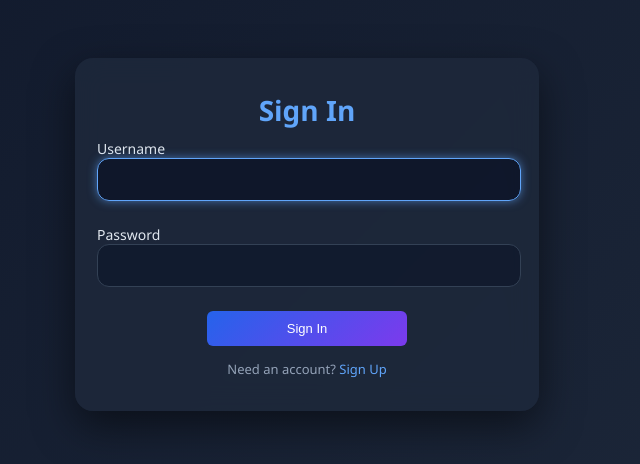
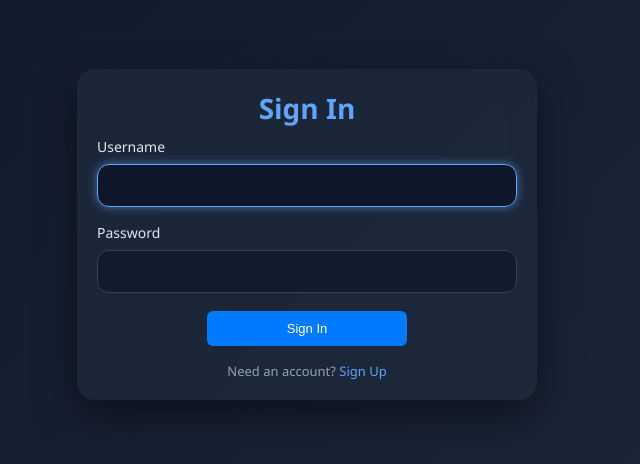
Before and after one commit to nishantnandeshwar/define-poc01, a React (Create React App) app: page / in a window 1280 px wide. Shown: the part 166-630 px from the top of the page, without its empty margins (333-973 px from the left). Built offline with nearby package versions, Linux system fonts and the light colour scheme.

Commit message:
new router component UI update

```diff
--- a/src/pages/login/Login.css
+++ b/src/pages/login/Login.css
@@ -1,5 +1,3 @@
-
-
 .auth-wrap {
   display: flex;
   justify-content: center;
@@ -10,23 +8,16 @@
   box-sizing: border-box;
 }
 
-
 .card {
   background: rgba(30, 41, 59, 0.85);
   backdrop-filter: blur(14px);
   border-radius: 18px;
-  padding: 33px 22px;
+  padding: 20px 20px;
   width: 100%;
   max-width: 420px;
   box-shadow: 0 15px 40px rgba(0, 0, 0, 0.5);
   transition: transform 0.3s ease, box-shadow 0.3s ease;
 }
-
-/* .card:hover {
-  transform: translateY(-6px);
-  box-shadow: 0 25px 60px rgba(0, 0, 0, 0.7);
-} */
-
 
 .card-header h2 {
   margin: 0 0 10px;
@@ -43,6 +34,10 @@
   text-align: center;
 }
 
+.form {
+  display: flex;
+  flex-direction: column;
+}
 
 .form label {
   display: block;
@@ -52,19 +47,18 @@
   font-size: 14px;
 }
 
-
 .form input {
-  width: 100%;
-  padding: 12px 14px;
-  margin-bottom: 18px;
+  padding: 12px 10px;
+  margin-bottom: 16px;
   border: 1px solid #334155;
-  border-radius: 10px;
-  background: rgba(15, 23, 42, 0.7);
-  color: #e2e8f0;
+  border-radius: 12px;
+  background: rgba(15, 23, 42, 0.75);
+  color: #E2E8F0;
   font-size: 15px;
   outline: none;
   transition: all 0.25s ease;
 }
+
 
 .form input:focus {
   border-color: #60a5fa;
@@ -72,20 +66,15 @@
   background: rgba(15, 23, 42, 0.9);
 }
 
-
 .btn {
-  display: inline-block;
-  width: 100%;
-  padding: 14px;
-  background: linear-gradient(135deg, #2563eb, #7c3aed);
+  display: block;
+  margin: 2px auto 2px auto;
+  padding: 10px 20px;
+  background-color: #007bff;
+  color: white;
   border: none;
-  border-radius: 10px;
-  color: white;
-  font-size: 16px;
-  font-weight: 600;
+  border-radius: 4px;
   cursor: pointer;
-  margin-top: 10px;
-  transition: all 0.3s ease;
 }
 
 /* .btn:hover {
@@ -148,25 +137,3 @@ a {
     padding: 12px;
   }
 }
-.form input {
-  width: 100%;
-  padding: 12px 1px;   /* reduce side padding */
-  margin-bottom: 16px;
-  border: 1px solid #334155;
-  border-radius: 12px;
-  background: rgba(15, 23, 42, 0.75);
-  color: #E2E8F0;
-  font-size: 15px;
-  outline: none;
-  transition: all 0.25s ease;
-}
-.btn {
-  display: block;
-  margin: 2px auto 2px auto;
-  padding: 10px 20px;
-  background-color: #007bff;
-  color: white;
-  border: none;
-  border-radius: 4px;
-  cursor: pointer;
-}
--- a/src/pages/login/Login.tsx
+++ b/src/pages/login/Login.tsx
@@ -64,6 +64,7 @@ export default function Login() {
 
           <label htmlFor="username">
             Username
+          </label>
           <input
             type="text"
             id="username"
@@ -73,10 +74,10 @@ export default function Login() {
             value={user}
             required
           />
-          </label>
 
           <label htmlFor="password">
             Password
+          </label>
           <input
             type="password"
             id="password"
@@ -84,7 +85,6 @@ export default function Login() {
             value={pwd}
             required
           />
-          </label>
 
           <button className="btn" type="submit">
             Sign In
--- a/src/pages/membershipDirectory/MembershipDirectory.css
+++ b/src/pages/membershipDirectory/MembershipDirectory.css
@@ -1,4 +1,3 @@
-
 .membership-container {
   height: 95vh;
   padding: 20px;
@@ -85,3 +84,17 @@ h2 {
   color: #1E293B;
   text-align: center;
 }
+.footer{
+  text-align: center;
+  padding: 10px;
+}
+.no-data {
+  display: flex;
+  justify-content: center;
+  align-items: center;
+  height: 120px; /* adjust as needed for vertical centering */
+  width: 100%;
+  text-align: center;
+  font-size: 18px;
+  color: #888;
+}
--- a/src/pages/membershipDirectory/MembershipDirectory.tsx
+++ b/src/pages/membershipDirectory/MembershipDirectory.tsx
@@ -12,18 +12,6 @@ type Member = {
   email: string;
   image?: string;
 };
-
-type DummyJsonResp = {
-  users: Member[];
-  total: number;
-  skip: number;
-  limit: number;
-};
-
-interface getMemberDataProps {
-  users: Member[];
-  total: number
-}
 
 const MembershipDirectory: React.FC = () => {
   const [membersList, setMembersList] = useState<Member[]>([]);
@@ -48,17 +36,17 @@ const MembershipDirectory: React.FC = () => {
         select: "id,firstName,lastName,email"
       }
 
-      const data = await getMembershipDirectoryList(requestBody)
+      const data: any = await getMembershipDirectoryList(requestBody)
       if (data) {
         if (page == 1) {
-          setMembersList(data.users)
+          setMembersList(data?.users)
         } else {
           let currentData = membersList;
-          currentData = currentData.concat(data.users);
+          currentData = currentData.concat(data?.users);
           setMembersList(currentData);
         }
-        setTotalPage(Math.ceil(data.total / LIMIT))
-        setTotal(data.total);
+        setTotalPage(Math.ceil(data?.total / LIMIT))
+        setTotal(data?.total);
       }
     } catch (e) {
       alert("Failed to fetch members.");
@@ -100,7 +88,7 @@ const MembershipDirectory: React.FC = () => {
             </tr>
           </thead>
           <tbody>
-            {membersList.map((m) => (
+            {membersList?.map((m) => (
               <tr key={m.id}>
                 <td>{m.id}</td>
                 <td>{m.firstName}</td>
@@ -108,11 +96,23 @@ const MembershipDirectory: React.FC = () => {
                 <td>{m.email}</td>
               </tr>
             ))}
+
           </tbody>
         </table>
+        {
+          (membersList?.length == 0 || membersList == undefined) &&
+          <div className="no-data">
+            <div>No data</div>
+          </div>
+        }
       </div>
-      <p>  Current Page: {currentPage} • Total Page: {totalPage}</p>
-      <LoaderModal loading={loading} message="Loading, please wait..." />
+      <div className="footer">
+        Current Page: {currentPage} • Total Page: {totalPage}
+      </div>
+      {
+        loading &&
+        <LoaderModal loading={loading} message="Loading, please wait..." />
+      }
     </div>
   );
 };
--- /dev/null
+++ b/src/routes/route.tsx
@@ -0,0 +1,15 @@
+import Login from "../pages/login/Login";
+import Dashboard from "../pages/dashboard/DashBoard";
+import MembershipDirectory from "../pages/membershipDirectory/MembershipDirectory";
+
+// Public routes (no layout)
+export const publicRoutes = [
+  { path: "/", element: <Login /> },
+];
+
+// Private (layout) routes
+export const privateRoutes = [
+    { path: '/', element: <Login /> },
+  { path: "dashboard", element: <Dashboard /> },
+  { path: "membership-directory", element: <MembershipDirectory /> },
+];
```
Also changed, not shown: src/index.tsx (+3 -8 lines). Lines whose indentation alone changed are shown as unchanged.
